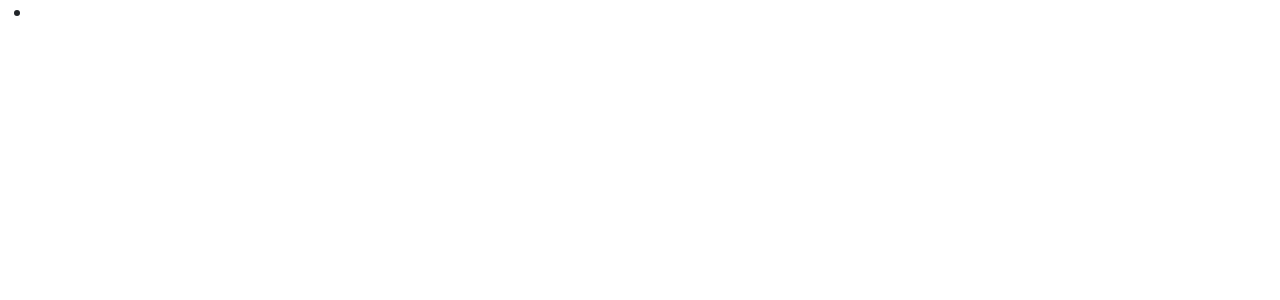
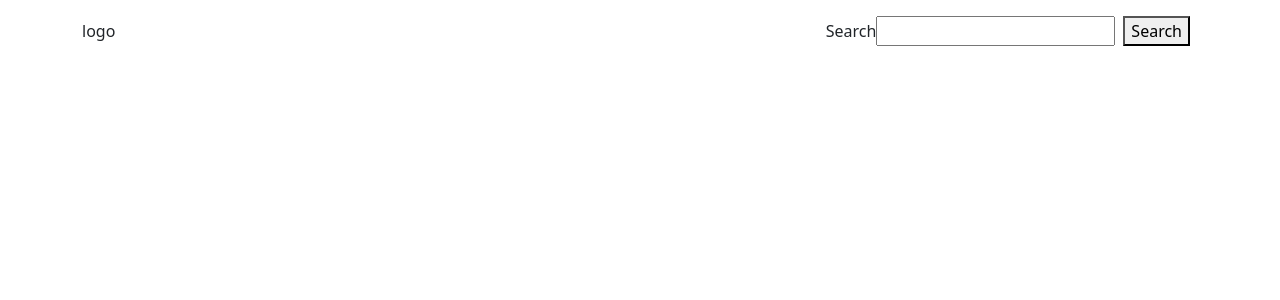
Before and after one commit to gaetano-94/vite-boolflix, a Vue app: page / in a window 1280 px wide. Shown: the top 300 px of the page. Built offline with nearby package versions, Linux system fonts and the light colour scheme.

Commit message:
feat: milestone-1

```diff
--- a/src/App.vue
+++ b/src/App.vue
@@ -1,24 +1,63 @@
 <script>
-import AppHeader from './components/AppHeader.vue';
-import AppMain from './components/AppMain.vue';
 import { store } from './store';
+import axios from 'axios';
 export default {
   name: 'Container',
-  components: {
-    AppHeader,
-    AppMain,
-  },
   data() {
     return {
       store,
     };
   },
+  methods: {
+    search() {
+      //ricerca film
+      axios
+        .get(store.apiConfig.apiMoviesUrl, {
+          params: {
+            api_key: store.apiConfig.apiKey,
+            query: store.searchKey,
+            language: store.searchLanguage,
+          },
+        })
+        .then((response) => {
+          console.log(response);
+          this.store.movies = response.data.results;
+        })
+        .catch((error) => {
+          console.log(error.message);
+          this.store.movies = [];
+        });
+    },
+  },
 };
 </script>
 
 <template>
-  <AppHeader />
-  <AppMain />
+  <div class="container d-flex justify-content-between align-items-center my-3">
+    <div>logo</div>
+    <div>
+      <form @submit.prevent="search">
+        <label for="search">Search</label>
+        <input type="text" id="search" v-model="store.searchKey" />
+        <button class="mx-2">Search</button>
+      </form>
+    </div>
+  </div>
+
+  <ul>
+    <li v-for="movie in store.movies">
+      <div>
+        <h3>{{ movie.title }}</h3>
+        <h4>{{ movie.original_title }}</h4>
+        <h5>{{ movie.original_language }}</h5>
+        <h5>{{ movie.vote_average }}</h5>
+      </div>
+    </li>
+  </ul>
 </template>
 
-<style scoped lang="scss"></style>
+<style scoped lang="scss">
+ul {
+  list-style-type: none;
+}
+</style>
--- a/src/apiConfig.js
+++ b/src/apiConfig.js
@@ -1,7 +1,7 @@
 const config = {
   apiMoviesUrl: 'https://api.themoviedb.org/3/search/movie',
   apiSeriesUrl: '',
-  apiKey: 'c8ff7934cac6aca1fefd5659bcaab7ff ',
+  apiKey: 'c8ff7934cac6aca1fefd5659bcaab7ff',
 };
 
 export default config;
--- a/src/components/AppMain.vue
+++ b/src/components/AppMain.vue
@@ -5,13 +5,7 @@ export default {
 </script>
 
 <template>
-  <main>
-    <div class="searchbar">
-      <ul>
-        <li></li>
-      </ul>
-    </div>
-  </main>
+  <main></main>
 </template>
 
 <style scoped lang="scss"></style>
--- a/src/store.js
+++ b/src/store.js
@@ -2,7 +2,8 @@ import { reactive } from 'vue';
 import apiConfig from './apiConfig';
 
 export const store = reactive({
-  movie: [],
-  searchKet: '',
+  movies: [],
+  searchKey: '',
+  searchLanguage: 'it-IT',
   apiConfig,
 });
```
